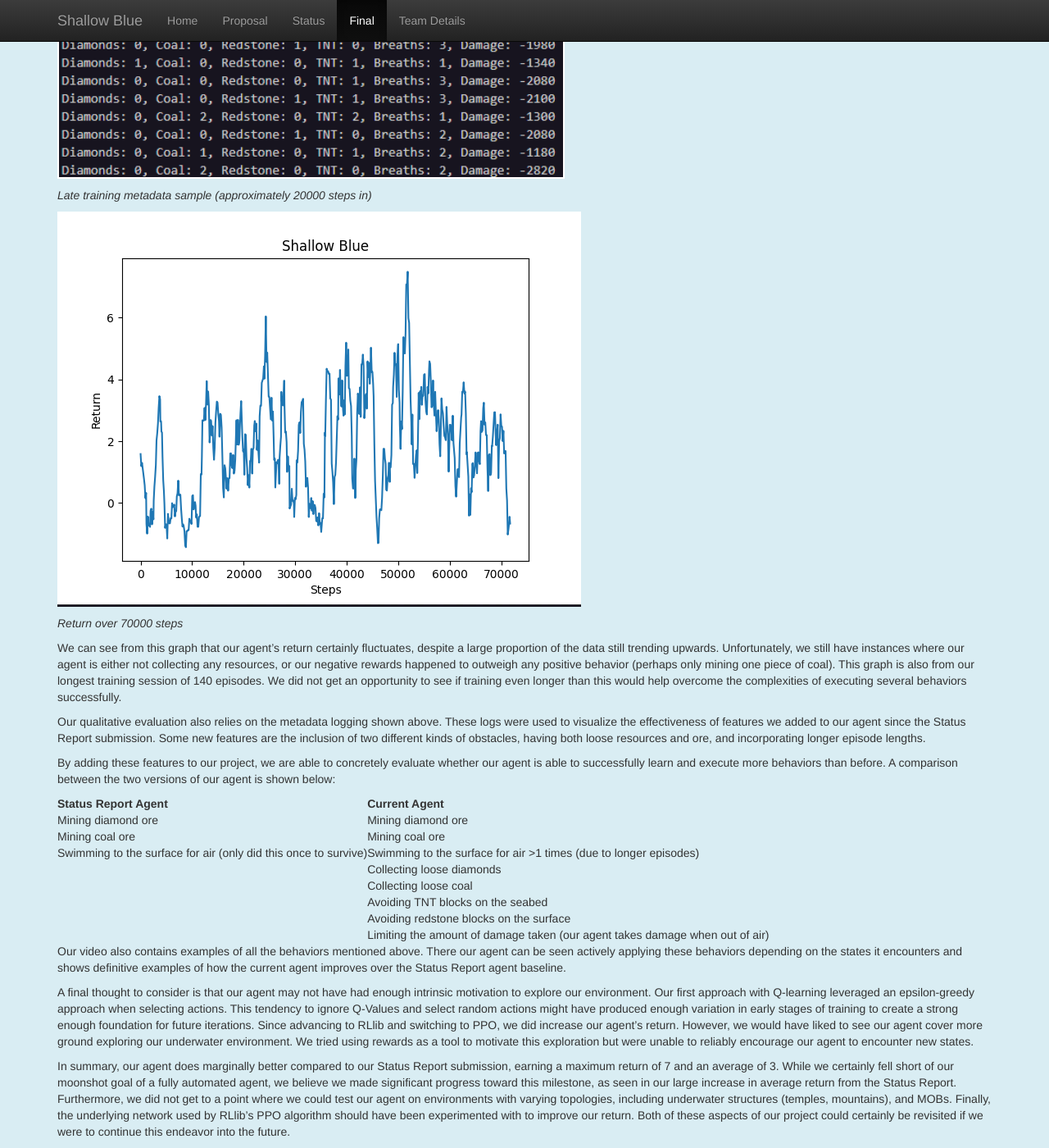
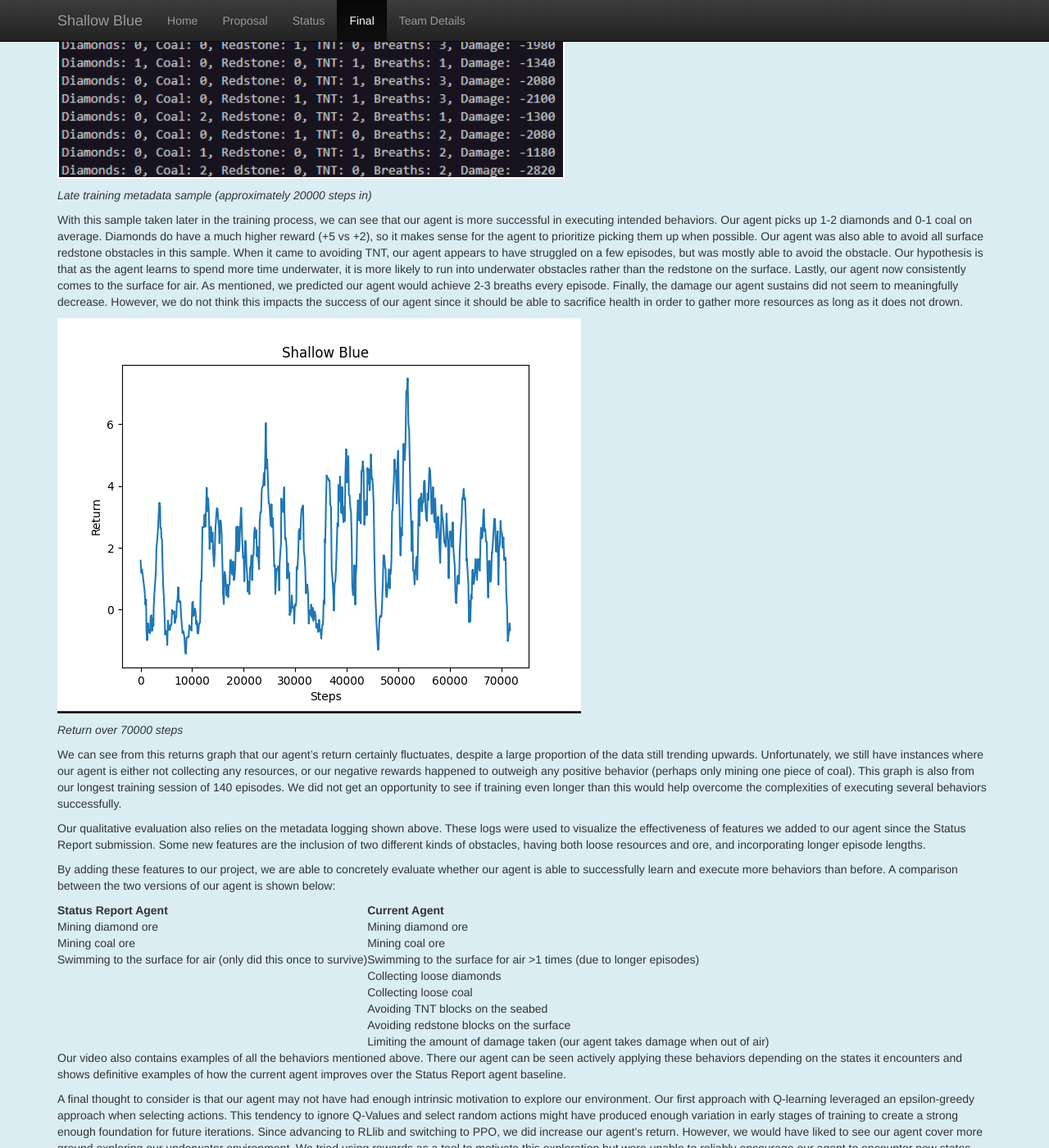
Before and after one commit to ChaseChipres/ShallowBlue, a Jekyll site: the page built from docs/final.md, in a window 1280 px wide and 1400 px high, scrolled down 3718 px. Shown: the whole window at 82% size. Built offline with Jekyll 4.4.1, drawn with Linux system fonts in a browser that asks for light colours; formulas are drawn with MathJax 3.

Commit message:
Update final.md

```diff
--- a/docs/final.md
+++ b/docs/final.md
@@ -75,11 +75,13 @@ A few key takeaways can be seen from this sample of metadata. First of all, the
 
 *Late training metadata sample (approximately 20000 steps in)*
 
+With this sample taken later in the training process, we can see that our agent is more successful in executing intended behaviors. Our agent picks up 1-2 diamonds and 0-1 coal on average. Diamonds do have a much higher reward (+5 vs +2), so it makes sense for the agent to prioritize picking them up when possible. Our agent was also able to avoid all surface redstone obstacles in this sample. When it came to avoiding TNT, our agent appears to have struggled on a few episodes, but was mostly able to avoid the obstacle. Our hypothesis is that as the agent learns to spend more time underwater, it is more likely to run into underwater obstacles rather than the redstone on the surface. Lastly, our agent now consistently comes to the surface for air. As mentioned, we predicted our agent would achieve 2-3 breaths every episode. Finally, the damage our agent sustains did not seem to meaningfully decrease. However, we do not think this impacts the success of our agent since it should be able to sacrifice health in order to gather more resources as long as it does not drown.
+
 ![Current Average Return](img/final_report_returns.png)
 
 *Return over 70000 steps*
 
-We can see from this graph that our agent’s return certainly fluctuates, despite a large proportion of the data still trending upwards. Unfortunately, we still have instances where our agent is either not collecting any resources, or our negative rewards happened to outweigh any positive behavior (perhaps only mining one piece of coal). This graph is also from our longest training session of 140 episodes. We did not get an opportunity to see if training even longer than this would help overcome the complexities of executing several behaviors successfully.
+We can see from this returns graph that our agent’s return certainly fluctuates, despite a large proportion of the data still trending upwards. Unfortunately, we still have instances where our agent is either not collecting any resources, or our negative rewards happened to outweigh any positive behavior (perhaps only mining one piece of coal). This graph is also from our longest training session of 140 episodes. We did not get an opportunity to see if training even longer than this would help overcome the complexities of executing several behaviors successfully.
 
 Our qualitative evaluation also relies on the metadata logging shown above. These logs were used to visualize the effectiveness of features we added to our agent since the Status Report submission. Some new features are the inclusion of two different kinds of obstacles, having both loose resources and ore, and incorporating longer episode lengths.
 
```
